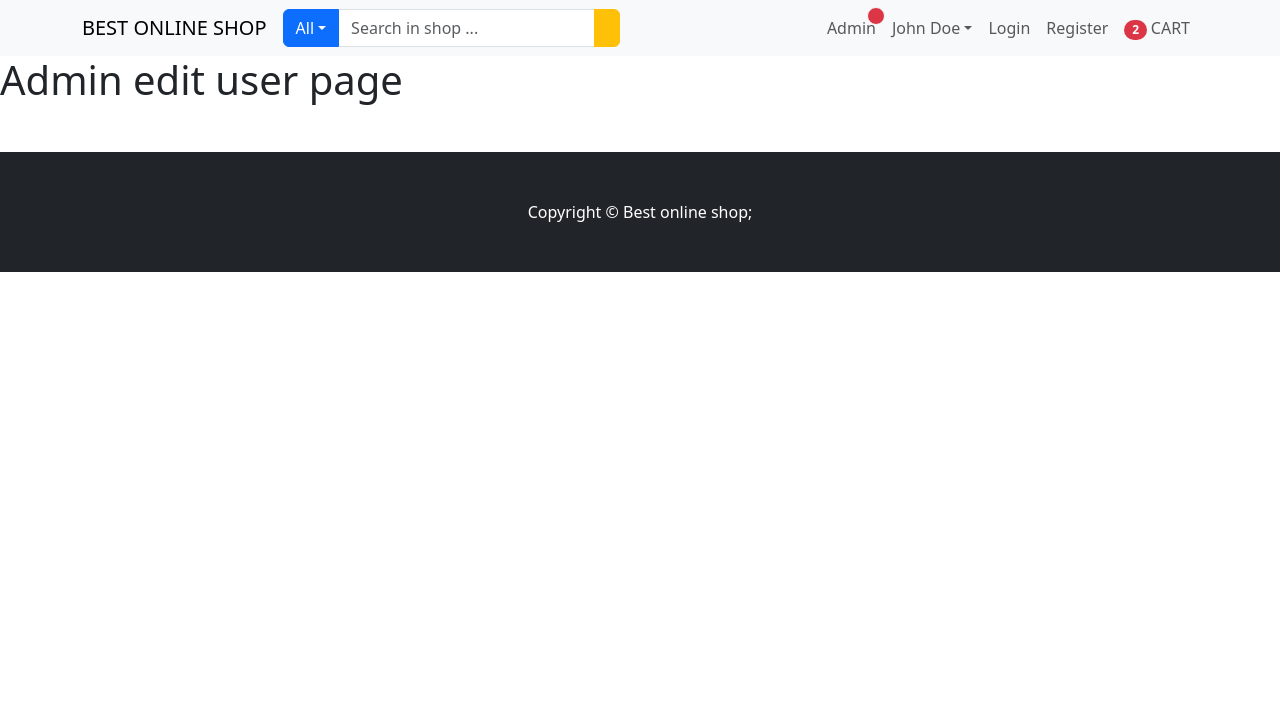
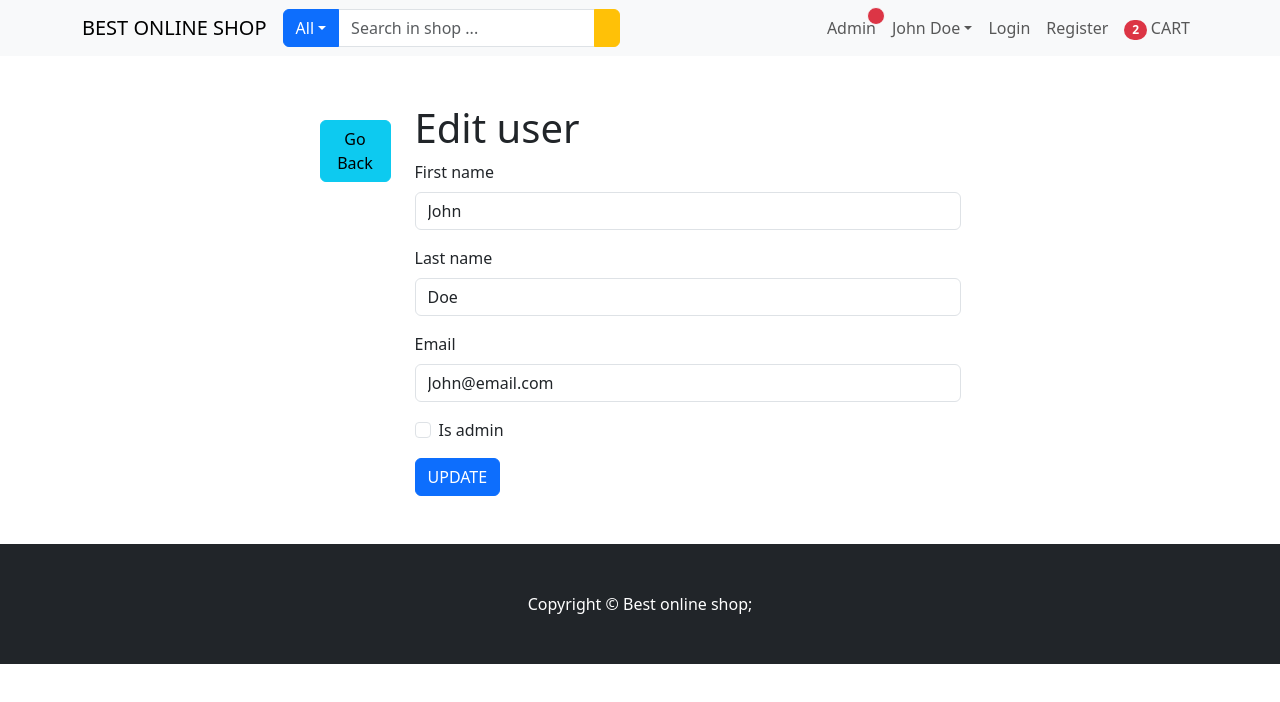
Before and after one commit to UzomaAkpala/e-commerce-frontend, a React (Create React App) app: page /admin/edit-user in a window 1280 px wide. Shown: the top 702 px of the page. Built offline with nearby package versions, Linux system fonts and the light colour scheme; the HTML template or start-up script is replaced by a standard one.

Commit message:
Create chats page for admin

```diff
--- a/src/pages/admin/AdminEditUserPage.js
+++ b/src/pages/admin/AdminEditUserPage.js
@@ -1,5 +1,70 @@
-function AdminEditUserPage() {
-  return <h1>Admin edit user page</h1>;
-}
+import {
+  Row,
+  Col,
+  Container,
+  Form,
+  Button,
+} from "react-bootstrap";
+import { Link } from "react-router-dom";
+import { useState } from "react";
+
+
+const AdminEditUserPage = () => {
+  const [validated, setValidated] = useState(false);
+  const handleSubmit = (event) => {
+    const form = event.currentTarget;
+    if (form.checkValidity() === false) {
+      event.preventDefault();
+      event.stopPropagation();
+    }
+
+    setValidated(true);
+  };
+  return (
+    <Container>
+      <Row className="justify-content-md-center mt-5">
+        <Col md={1}>
+          <Link to="/admin/users" className="btn btn-info my-3">
+            Go Back
+          </Link>
+        </Col>
+        <Col md={6}>
+          <h1>Edit user</h1>
+          <Form noValidate validated={validated} onSubmit={handleSubmit}>
+            <Form.Group className="mb-3" controlId="formBasicFirstName">
+              <Form.Label>First name</Form.Label>
+              <Form.Control name="name" required type="text" defaultValue="John" />
+            </Form.Group>
+
+            <Form.Group
+              className="mb-3"
+              controlId="formBasicLastName"
+            >
+              <Form.Label>Last name</Form.Label>
+              <Form.Control
+                name="lastName"
+                required
+                type="text"
+                defaultValue="Doe"
+              />
+            </Form.Group>
+            <Form.Group className="mb-3" controlId="formBasicEmail">
+              <Form.Label>Email</Form.Label>
+              <Form.Control name="email" required type="email" defaultValue="John@email.com" />
+            </Form.Group>
+
+            <Form.Group className="mb-3" controlId="formBasicCheckbox">
+              <Form.Check name="isAdmin" type="checkbox" label="Is admin" />
+            </Form.Group>
+
+            <Button variant="primary" type="submit">
+              UPDATE
+            </Button>
+          </Form>
+        </Col>
+      </Row>
+    </Container>
+  );
+};
 
 export default AdminEditUserPage;
--- a/src/pages/admin/AdminUsersPage.js
+++ b/src/pages/admin/AdminUsersPage.js
@@ -37,7 +37,7 @@
                     <i className={item}></i>
                   </td>
                   <td>
-                    <LinkContainer to="/admin/order-details">
+                    <LinkContainer to="/admin/edit-user">
                         <Button className="btn-sm">
                             <i className="bi bi-pencil-square"></i>
                         </Button>
```
